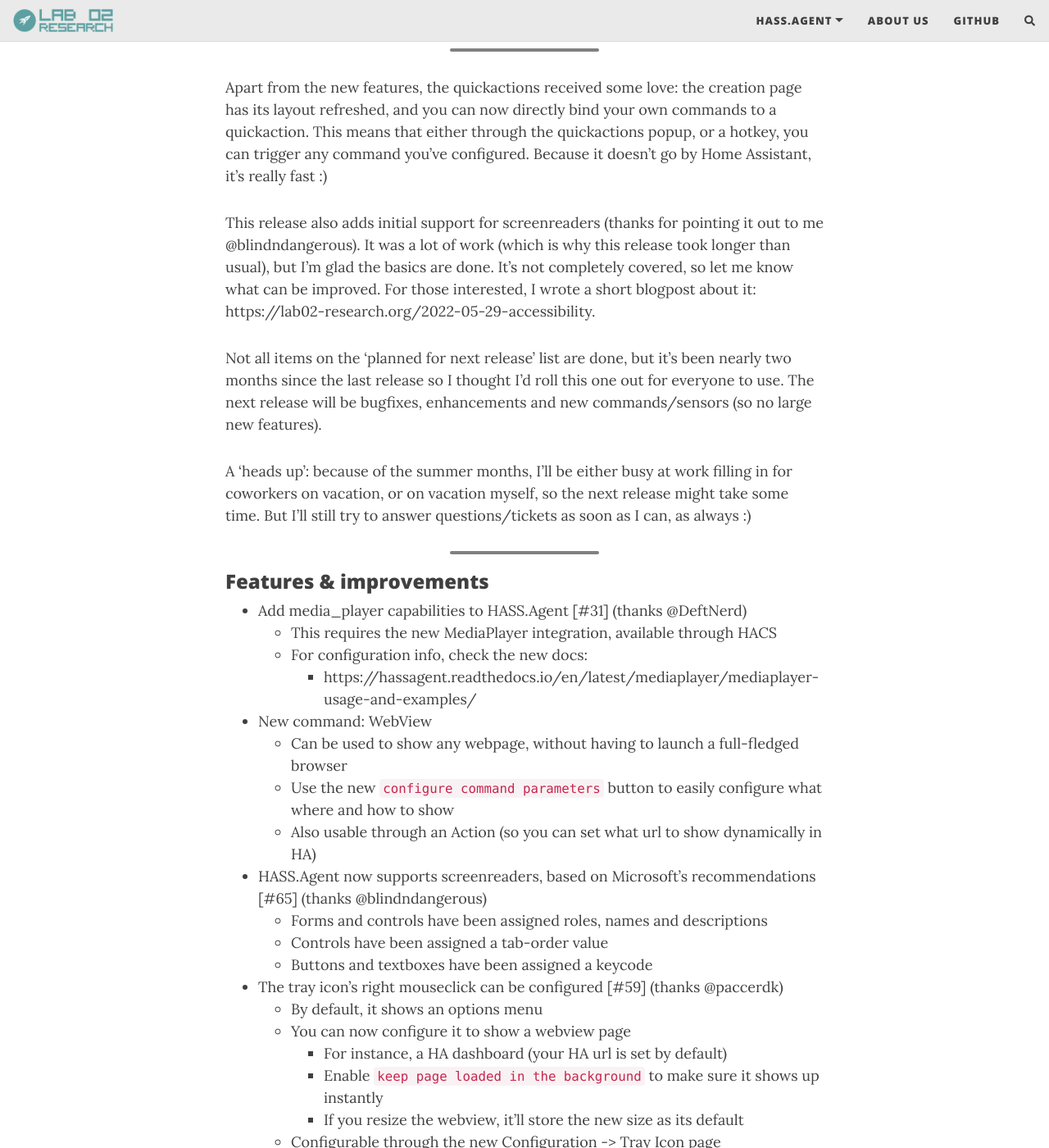
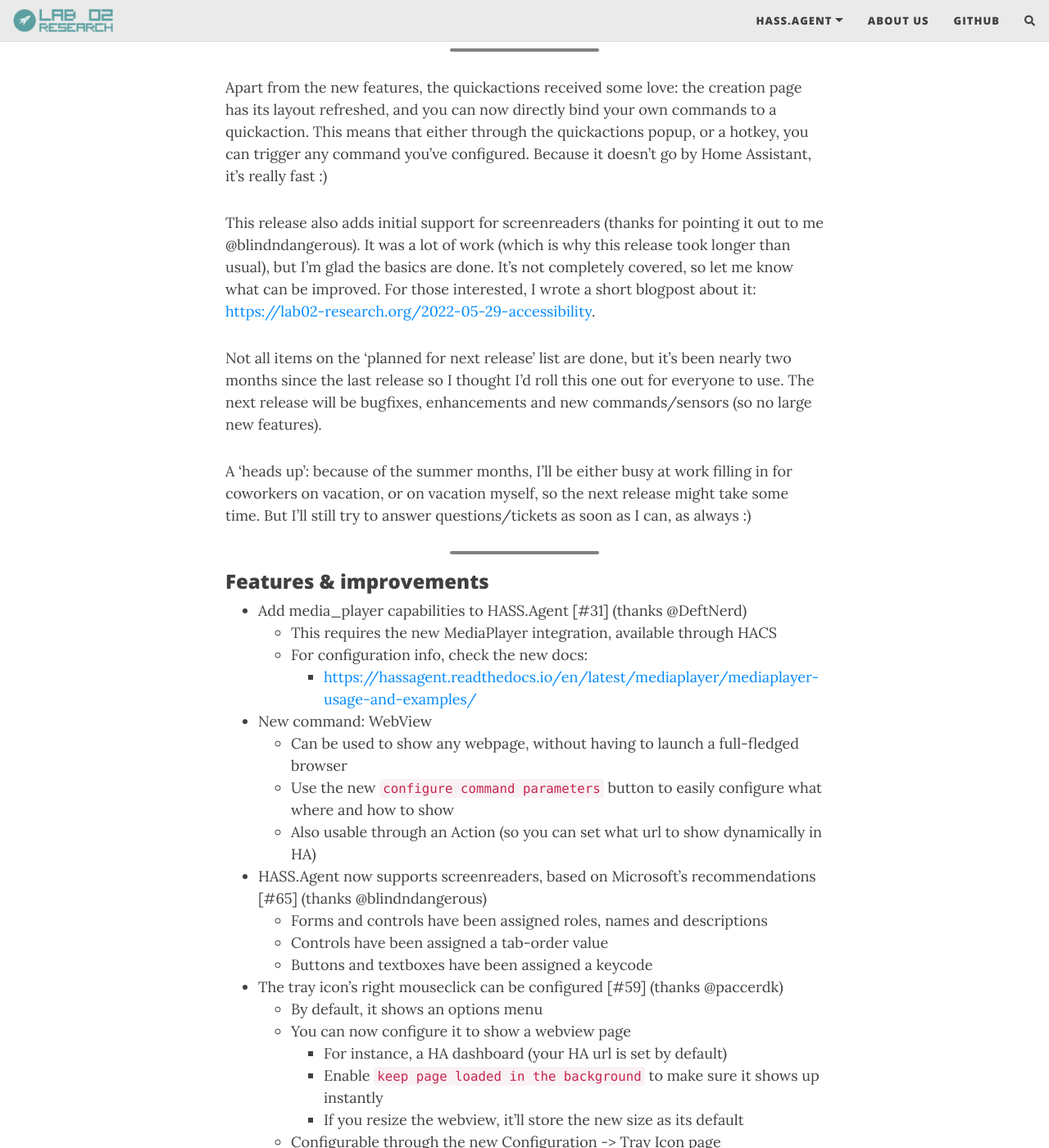
Before and after one commit to LAB02-Research/lab02-research.github.io, a Jekyll site: the page built from _posts/2022-06-16-new-release.md, in a window 1280 px wide and 1400 px high, scrolled down 969 px. Shown: the whole window at 82% size. Built offline with Jekyll 4.4.1, drawn with Linux system fonts in a browser that asks for light colours; nearby versions of some CDN libraries; comment, search, counter and statistics services are not loaded; part of the change alters nothing that is shown; some of the changed text lies outside the part shown.

```diff
--- a/_posts/2022-06-16-new-release.md
+++ b/_posts/2022-06-16-new-release.md
@@ -22,7 +22,7 @@ The second webview implementation is that you can now configure the tray icon's
 
 Apart from the new features, the quickactions received some love: the creation page has its layout refreshed, and you can now directly bind your own commands to a quickaction. This means that either through the quickactions popup, or a hotkey, you can trigger any command you've configured. Because it doesn't go by Home Assistant, it's really fast :)
 
-This release also adds initial support for screenreaders (thanks for pointing it out to me @blindndangerous). It was a lot of work (which is why this release took longer than usual), but I'm glad the basics are done. It's not completely covered, so let me know what can be improved. For those interested, I wrote a short blogpost about it: https://lab02-research.org/2022-05-29-accessibility.
+This release also adds initial support for screenreaders (thanks for pointing it out to me @blindndangerous). It was a lot of work (which is why this release took longer than usual), but I'm glad the basics are done. It's not completely covered, so let me know what can be improved. For those interested, I wrote a short blogpost about it: [https://lab02-research.org/2022-05-29-accessibility](https://lab02-research.org/2022-05-29-accessibility).
 
 Not all items on the 'planned for next release' list are done, but it's been nearly two months since the last release so I thought I'd roll this one out for everyone to use. The next release will be bugfixes, enhancements and new commands/sensors (so no large new features).
 
@@ -35,7 +35,7 @@ A 'heads up': because of the summer months, I'll be either busy at work filling
 * Add media_player capabilities to HASS.Agent [#31] (thanks @DeftNerd)
   * This requires the new MediaPlayer integration, available through HACS
   * For configuration info, check the new docs:
-    * https://hassagent.readthedocs.io/en/latest/mediaplayer/mediaplayer-usage-and-examples/
+    * [https://hassagent.readthedocs.io/en/latest/mediaplayer/mediaplayer-usage-and-examples/](https://hassagent.readthedocs.io/en/latest/mediaplayer/mediaplayer-usage-and-examples/)
 
 * New command: WebView
   * Can be used to show any webpage, without having to launch a full-fledged browser
@@ -55,7 +55,7 @@ A 'heads up': because of the summer months, I'll be either busy at work filling
 	* If you resize the webview, it'll store the new size as its default
   * Configurable through the new Configuration -> Tray Icon page
 
-* New documentation: https://hassagent.readthedocs.io
+* New documentation: [https://hassagent.readthedocs.io](https://hassagent.readthedocs.io)
   * GitHub's wiki pages won't be updated anymore and will be removed soon
   * Missing docs, or have additions yourself? Let me know :)
 
@@ -82,7 +82,7 @@ A 'heads up': because of the summer months, I'll be either busy at work filling
     * Note: this translation has mostly automated translations, results may vary
   * If you're proficient in German or Spanish, please improve!
   * There are a bunch of languages waiting to get some more love, like French and Polish
-  * You can dive right in (it's online, easy, and no coding required): https://poeditor.com/join/project/R7HIVG0wie
+  * You can dive right in (it's online, easy, and no coding required): [https://poeditor.com/join/project/R7HIVG0wie](https://poeditor.com/join/project/R7HIVG0wie)
 
 * The devicename is now validated and sanitized [#53] (thanks @mdrichardson)
   * Home Assistant rejects your device if it contains certain special characters
```
